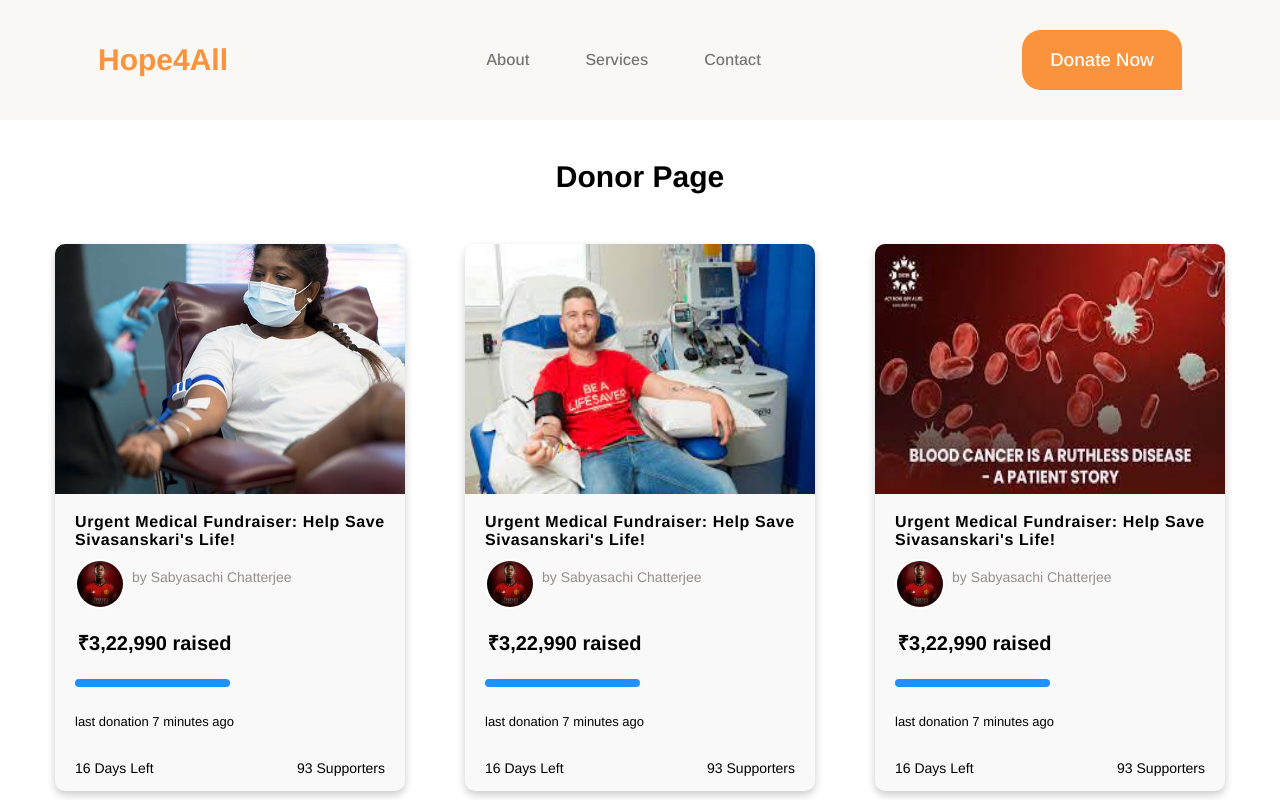
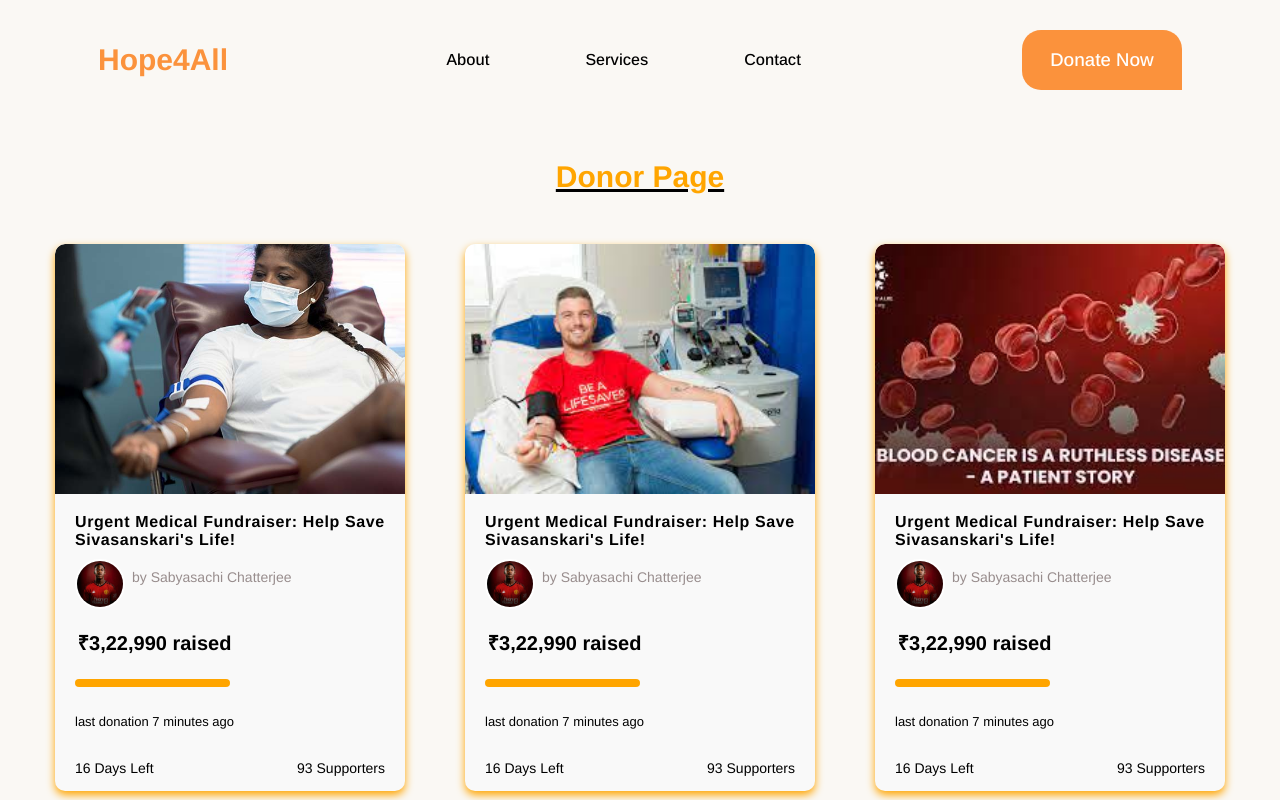
Before and after one commit to akash-singh8/hopeforall, a React (Vite) app in the folder frontend/: page /donor in a window 1280 px wide. Shown: the top 800 px of the page. Built offline with nearby package versions, Linux system fonts and the light colour scheme.

Commit message:
fix: updated styling

```diff
--- a/frontend/src/styles/Approach.module.css
+++ b/frontend/src/styles/Approach.module.css
@@ -17,6 +17,7 @@
   padding-top: 2%;
   margin-left: 1%;
   margin-right: 5%;
+  padding-bottom: 5rem;
 }
 
 .approachExplanation {
@@ -45,6 +46,7 @@
   font-family: "Arimo", sans-serif;
   justify-content: center;
   gap: 20px;
+  padding-bottom:10rem;
 }
 
 .approachSubHeading h1 {
@@ -56,35 +58,46 @@
 }
 
 .approachBlock {
+  overflow: hidden;
+  border-radius: 2px;
+
+  box-shadow: 0 4px 8px 0 rgb(6, 6, 6);
+  background-color: #f9f9f9;
+  transition: transform 0.3s ease, box-shadow 0.3s ease;
+
+}
+.approachBlock:hover {
+  box-shadow: 0 8px 16px 0 orange;
+  transform: scale(1.05);
+
+
+}
+.approachBlock {
   background-color: rgb(230, 228, 228);
   min-width: 33%;
   max-width: 33%;
   min-height: 350px;
   border-radius: 15px;
-  overflow: hidden;
+  justify-content: space-evenly;
 
-  /* Hide content that exceeds the block */
 }
 
 .approachDescription p {
   font-size: 1.05rem;
-  margin-top: 10%;
+  margin-top: 5%;
   margin-left: 10%;
   color: grey;
-  padding-left: 2%;
+  padding-bottom: 2rem;
 }
 
 .approachPic {
   min-width: fit-content;
-  margin-left: 50px;
-  margin-top: 25px;
-  padding-right: 10%;
-  min-width: 250px;
-  position: relative;
-  right: 11%;
+  object-fit: cover;
+
 }
 
 .approachPic img {
   height: 250px;
-  margin-right: 10px;
+  width:100%;
+
 }
--- a/frontend/src/styles/Contact.module.css
+++ b/frontend/src/styles/Contact.module.css
@@ -8,7 +8,7 @@
   margin: 100px auto;
 }
 
-.contact > img {
+.contact>img {
   border-radius: 32px;
   border-top-right-radius: 0;
   object-fit: cover;
@@ -58,3 +58,15 @@ textarea {
   margin-right: 10%;
   margin-left: auto;
 }
+
+label[for="name"] {
+  color: white;
+}
+
+label[for="email"] {
+  color: white;
+}
+
+label[for="message"] {
+  color: white;
+}
--- a/frontend/src/styles/DonorPage.css
+++ b/frontend/src/styles/DonorPage.css
@@ -1,4 +1,4 @@
-.donoorpage {
+.donorpage {
     width: 100%;
     background-color: #fff;
     display: flex;
@@ -11,11 +11,12 @@
 }
 
 .donortitle {
+    text-decoration: black underline;
     font-size: 30px;
     font-weight: bold;
     margin-bottom: 20px;
     text-align: center;
-    color: #000;
+    color: orange;
 }
 
 .donorcards {
@@ -30,8 +31,17 @@
 .card {
     width: 350px;
     border-radius: 10px;
+    box-shadow: 0 4px 8px 0 orange;
+    background-color: #f9f9f9;
+    transition: transform 1s ease;
+    overflow: hidden; /* Ensure the image doesn't overflow the card */
+}
+
+.card:hover {
+    width: 350px;
+    border-radius: 10px;
     box-shadow: 0 4px 8px 0 rgba(0, 0, 0, 0.2);
-    transition: 0.3s;
+    transform: scale(1.1);
     background-color: #f9f9f9;
 }
 
@@ -40,7 +50,7 @@
     height: 250px;
     border-top-left-radius: 10px;
     border-top-right-radius: 10px;
-
+    object-fit: cover; /* Ensure the image covers the entire container */
 }
 
 .profile {
@@ -48,7 +58,6 @@
     justify-content: start;
     margin-top: 10px;
 }
-
 
 .donorPropfileimg {
     width: 50px;
@@ -112,7 +121,7 @@
 .linetime {
     width: 155px;
     height: 8px;
-    background: dodgerblue;
+    background: orange;
     margin-top: 23px;
     border-radius: 70px;
     margin-bottom: 17px;
--- a/frontend/src/styles/Hope4All.module.css
+++ b/frontend/src/styles/Hope4All.module.css
@@ -44,19 +44,26 @@
 }
 
 .featureHeading h1 {
-  font-size: 2.25rem;
-  font-weight: lighter;
+  font-size: 2rem;
+  font-weight: bold;
+  color: orange;
   font-family: "Arimo", sans-serif;
   margin-top: 10%;
   margin-left: 10%;
 }
-
 .featureBlock {
   background-color: rgb(230, 228, 228);
   min-width: 33%;
   max-width: 33%;
   min-height: 350px;
   border-radius: 15px;
+  box-shadow: 0 4px 8px 0 rgb(15, 15, 15); /* Add orange box shadow */
+  background-color: #f9f9f9;
+  transition: transform 0.3s ease, box-shadow 0.3s ease;
+}
+.featureBlock:hover {
+  box-shadow: 0 8px 16px 0 orange; /* Increase shadow on hover */
+  transform: scale(1.05); /* Add scale effect on hover */
 }
 
 .featureDescription p {
--- a/frontend/src/styles/Navbar.module.css
+++ b/frontend/src/styles/Navbar.module.css
@@ -30,13 +30,31 @@
 }
 
 .nav_links .ul .li a {
-  text-decoration: none;
-  color: #747474;
+   position: relative;
+    padding: 10px 20px;
+    font-size: 16px;
+    color: black;
+    text-decoration: none;
+    overflow: hidden; /*  decoration */
 
 }
 
-.nav_links .ul .li a:hover {
+.nav_links .ul .li a:after{
+  content: '';
+  position: absolute;
+  bottom: 0;
+  right: 100%; /* Start the strip from the right edge */
+  width: 0; /* Initially set width to 0 */
+  height: 3px;
+  background-color: orange;
+  transition: width 0.3s ease, right 0.3s ease;
+
+}
+
+.nav_links .ul .li a:hover::after {
   color: #000;
+  width: 100%; /* Expand the strip to full width on hover */
+  right: 0;
 }
 
 .btn {
```
